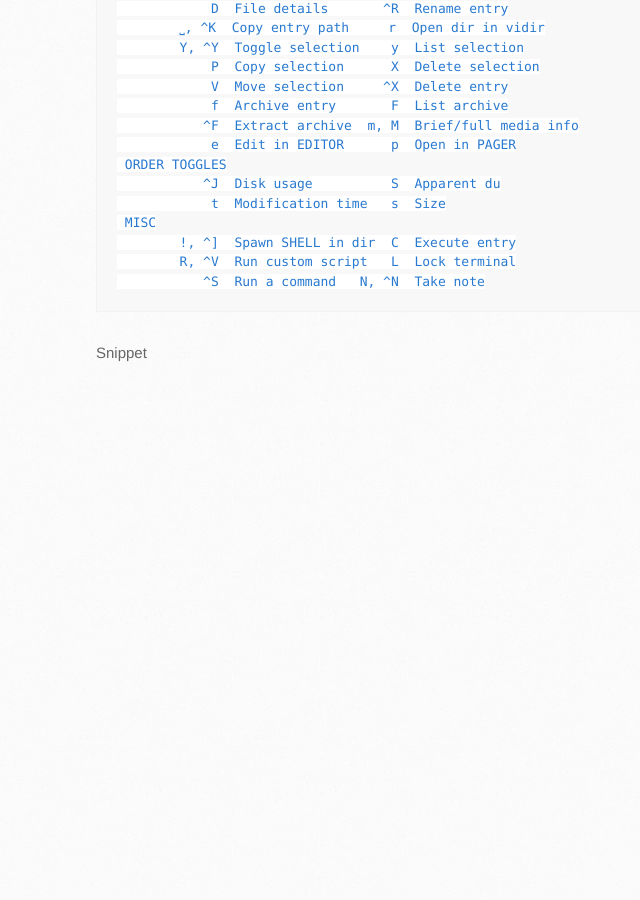
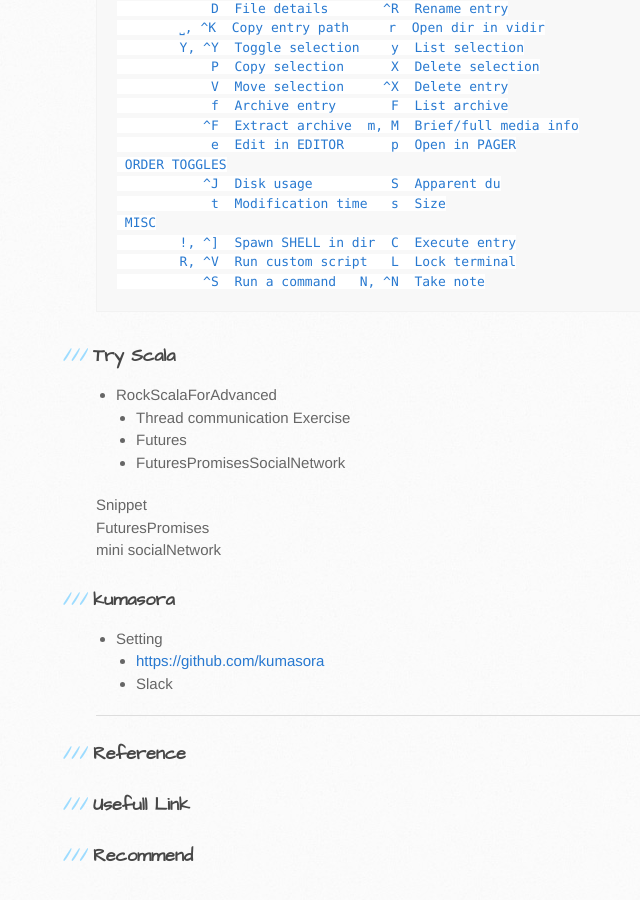
Before and after one commit to friendbear/friendbear.github.io.2021-10-19, a Jekyll site: the page built from _posts/2019-01-24-friendbear.md, in a window 1280 px wide and 900 px high, scrolled down 1811 px. Shown: the whole window, without its empty margins (74-714 px from the left). Built offline with Jekyll 4.4.1, drawn with Linux system fonts in a browser that asks for light colours; comment, search, counter and statistics services are not loaded; before the commit the page ends 2198 px from its top, so only the background shows below that; part of the change alters nothing that is shown.

Commit message:
mini SocialNetwork

````diff
--- a/_posts/2019-01-24-friendbear.md
+++ b/_posts/2019-01-24-friendbear.md
@@ -79,6 +79,13 @@ Keyboad shortcuts (Press ?)
         R, ^V  Run custom script   L  Lock terminal
            ^S  Run a command   N, ^N  Take note
 ```
+
+### Try Scala
+- RockScalaForAdvanced
+  - Thread communication Exercise
+  - Futures
+  - FuturesPromisesSocialNetwork
+
 <details>
 <summary>Snippet</summary>
 <pre>
@@ -158,23 +165,147 @@ def ThreadCommunicationPart3(args: String*) = {
 
   liveLock
 }
+</code>
+</pre>
+</details>
+
+<details>
+<summary>FuturesPromises</summary>
+<pre>
 <code>
 #!/usr/bin/env amm
 @main
-def ProducerConsumerLevel3(args: String*) = {
+def FuturesPromises(args: String*) = {
+  def calculateMeaningOfLife: Int = {
+    Thread.sleep(2000)
+    42
+  }
+
+  val aFuture = Future {
+    calculateMeaningOfLife // calculates the meaning of life on ANOTHER thread
+  }(global) // which is passed by the compiler
+
+  println(aFuture.value) // Option[Try[Int]] => None
+
+  println("Waiting on the future")
+  aFuture.onComplete(t => t match {
+    case Success(meaningOfLife) => println(s"the meaning, of life is $meaningOfLife")
+    case Failure(e) => println(s"I have failed with $e")
+  }) // SOME thread
+
+  aFuture.onComplete { // Partial Function
+    case Success(meaningOfLife) => println(s"the meaning, of life is $meaningOfLife")
+    case Failure(e) => println(s"I have failed with $e")
+  }
+
+  Thread.sleep(3000) //<-
 }
 </code>
 </pre>
 </details>
 <details>
+<summary>mini socialNetwork</summary>
+<pre>
+<code>
+#!/usr/bin/env amm
+
+import scala.concurrent.Future
+import scala.util.{Failure, Random, Success}
+import scala.concurrent.ExecutionContext.Implicits.global
+
+/**
+  * A Taste of Advanced Scala
+  * Functional Concurrent Programming
+  *
+  * - Futures, Part2(mini social network)
+  *
+  */
+@main
+def FuturesPromisesSocialNetwork(args: String*) = {
+
+  // mini social network
+
+  case class Profile(id: String, name: String) {
+    def poke(anotherProfile: Profile) =
+      println(s"${this.name} poking ${anotherProfile.name}")
+  }
+
+  object SocialNetwork {
+    // "database"
+    val names = Map(
+    "fb.id.1-zuck" -> "Mark",
+    "fb.id.2-bill" -> "Bill",
+    "fb.id.0-dummy" -> "Dummy"
+    )
+
+    val friends = Map(
+      "fb.id.1-zuck" -> "fb.id.2-bill"
+    )
+
+    val random = new Random()
+
+    // API
+    def fetchProfile(id: String): Future[Profile] = Future {
+      // fetching from the DB
+      Thread.sleep(random.nextInt(300))
+      Profile(id, names(id))
+    }
+
+    def fetchBestFriend(profile: Profile): Future[Profile] = Future {
+      Thread.sleep(random.nextInt(400))
+      val bfId = friends(profile.id)
+      Profile(bfId, names(bfId))
+    }
+  }
+
+  // client: mark to poke bill
+  val mark = SocialNetwork.fetchProfile("fb.id.1-zuck")
+  mark.onComplete {
+    case Success(markProfile) => {
+      val bill = SocialNetwork.fetchBestFriend(markProfile)
+      bill.onComplete( {
+        case Success(billProfile) => markProfile.poke(billProfile)
+        case Failure(e) => e.printStackTrace()
+      })
+    }
+    case Failure(ex) => ex.printStackTrace()
+  }
+  Thread.sleep(1000)
+
+  // functional composition of futures
+  // map, flatMap, filter
+  val nameOnTheWall = mark.map(profile => profile.name)
+  val marksBestFriend = mark.flatMap(profile => SocialNetwork.fetchBestFriend(profile))
+  val zucksBestFriendRestricted = marksBestFriend.filter(profile => profile.name.startsWith("Z"))
+
+  // for-comprehensions
+  for {
+    mark <- SocialNetwork.fetchProfile("fb.id.1-zuck")
+    bill <- SocialNetwork.fetchBestFriend(mark)
+  } mark.poke(bill)
+  Thread.sleep(1000)
 
 
-<summary>kumasora(osu! storyboard)</summary>
-<pre>
-<code>
+  // fallbacks
+  val aProfileNoMatterWhat = SocialNetwork.fetchProfile("unknown id").recover {
+    case e: Throwable => Profile("fb.id.0-dummy", "Forever alone")
+  }
+  val aFetchedProfileNoMatterWhat = SocialNetwork.fetchProfile("unknown id").recoverWith({
+    case e: Throwable => SocialNetwork.fetchProfile("fb.id.0-dummy")
+  })
+  val fallbackResult = SocialNetwork.fetchProfile("unknown id").fallbackTo(SocialNetwork.fetchProfile("fb.id.0-dummy"))
+
+  Thread.sleep(1000)
+}
+
 </code>
 </pre>
 </details>
+
+### kumasora
+- Setting
+  - <https://github.com/kumasora>
+  - Slack
 
 ---
 
````
